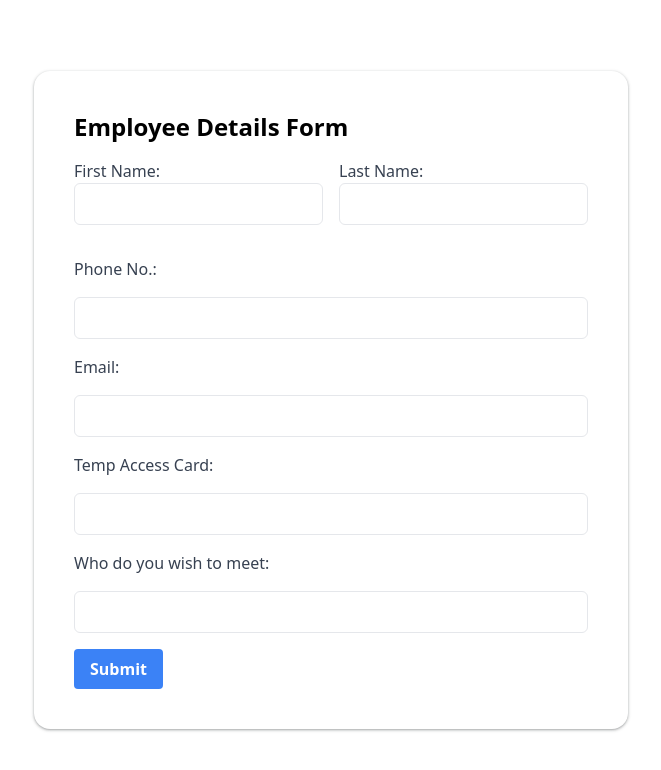
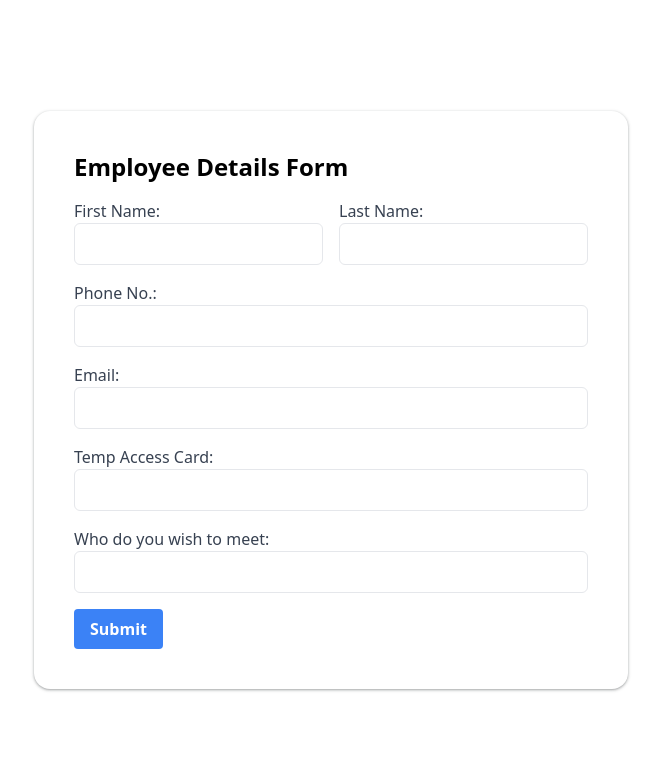
Before and after one commit to jainarayanjain/Vtrack, a React (Vite) app in the folder vtract_webui/: page /visitor/employee in a window 1280 px wide. Shown: the top 770 px of the page, without its empty margins (309-970 px from the left). Built offline with nearby package versions, Linux system fonts and the light colour scheme.

Commit message:
added flex in employee form

```diff
--- a/vtract_webui/src/pages/Visitor/Employee/index.jsx
+++ b/vtract_webui/src/pages/Visitor/Employee/index.jsx
@@ -103,13 +103,13 @@ const EmployeeForm = () => {
   };
 
   return (
-    <div className="flex flex-col items-center justify-center align-middle h-screen ">
+    <div className="flex flex-col items-center justify-center align-middle h-screen">
       <form className="form-shadow p-10 rounded-2xl">
         <h1 className="text-2xl font-bold mb-4">Employee Details Form</h1>
 
         <div className="flex flex-col gap-4">
           <div className="flex flex-col md:flex-row gap-4">
-            <div className="flex flex-col mb-2 md:w-1/2">
+            <div className="flex flex-col  md:w-1/2">
               <label className="text-gray-700">First Name:</label>
               <input
                 type="text"
@@ -121,7 +121,7 @@ const EmployeeForm = () => {
               {errors.firstName && <p className="text-red-500">{errors.firstName}</p>}
             </div>
 
-            <div className="flex flex-col mb-4 md:w-1/2">
+            <div className="flex flex-col  md:w-1/2">
               <label className="text-gray-700">Last Name:</label>
               <input
                 type="text"
@@ -133,7 +133,7 @@ const EmployeeForm = () => {
               {errors.lastName && <p className="text-red-500">{errors.lastName}</p>}
             </div>
           </div>
-
+          <div className="flex flex-col">
             <label className="text-gray-700">Phone No.:</label>
             <input
               type="text"
@@ -143,7 +143,8 @@ const EmployeeForm = () => {
               className={`border rounded-md p-2 ${errors.phoneNo ? "border-red-500" : ""}`}
             />
             {errors.phoneNo && <p className="text-red-500">{errors.phoneNo}</p>}
-
+          </div>
+          <div className="flex flex-col ">
             <label className="text-gray-700">Email:</label>
             <input
               type="email"
@@ -153,7 +154,8 @@ const EmployeeForm = () => {
               className={`border rounded-md p-2 ${errors.email ? "border-red-500" : ""}`}
             />
             {errors.email && <p className="text-red-500">{errors.email}</p>}
-
+          </div>
+          <div className="flex flex-col">
             <label className="text-gray-700">Temp Access Card:</label>
             <input
               type="text"
@@ -163,7 +165,8 @@ const EmployeeForm = () => {
               className={`border rounded-md p-2 ${errors.tempAccessCard ? "border-red-500" : ""}`}
             />
             {errors.tempAccessCard && <p className="text-red-500">{errors.tempAccessCard}</p>}
-
+          </div>
+          <div className="flex flex-col">
             <label className="text-gray-700">Who do you wish to meet:</label>
             <input
               type="text"
@@ -174,7 +177,7 @@ const EmployeeForm = () => {
             />
             {errors.meetingPerson && <p className="text-red-500">{errors.meetingPerson}</p>}
           </div>
-
+        </div>
         <button
           className="bg-blue-500 hover:bg-blue-700 text-white font-bold py-2 px-4 rounded mt-4"
           onClick={handleSubmit}
```
Lines whose indentation alone changed are shown as unchanged.
